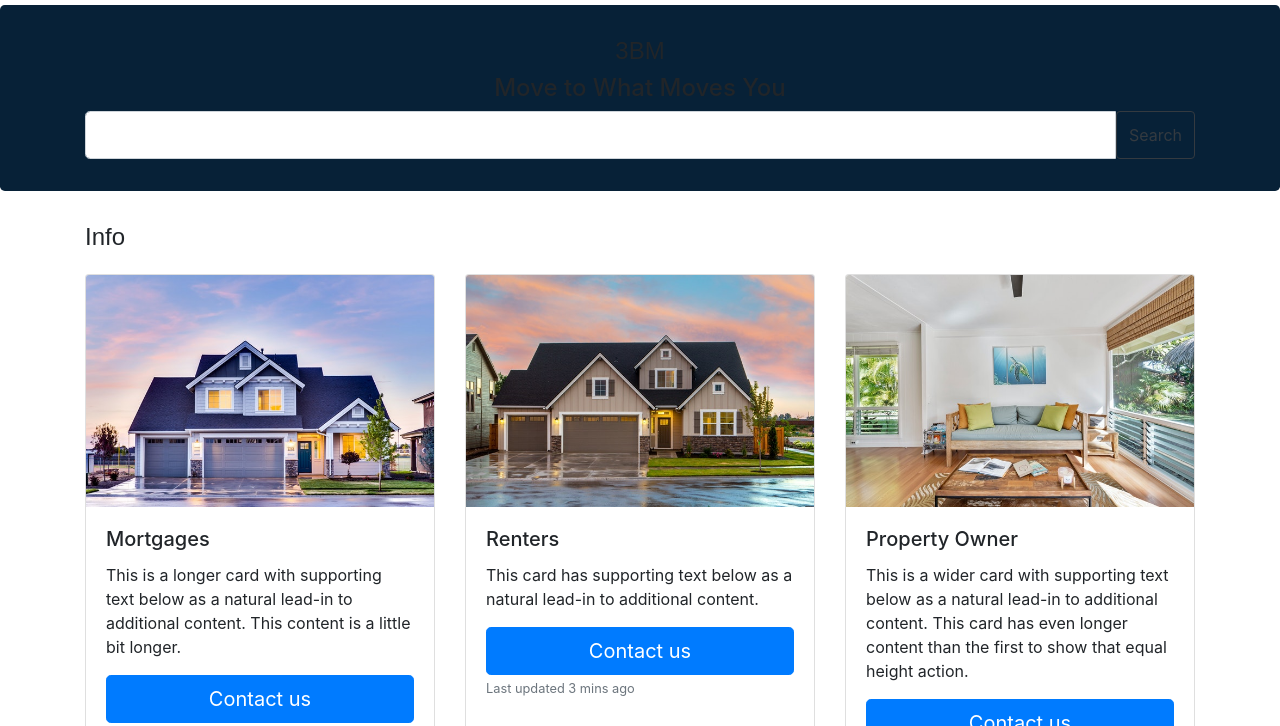
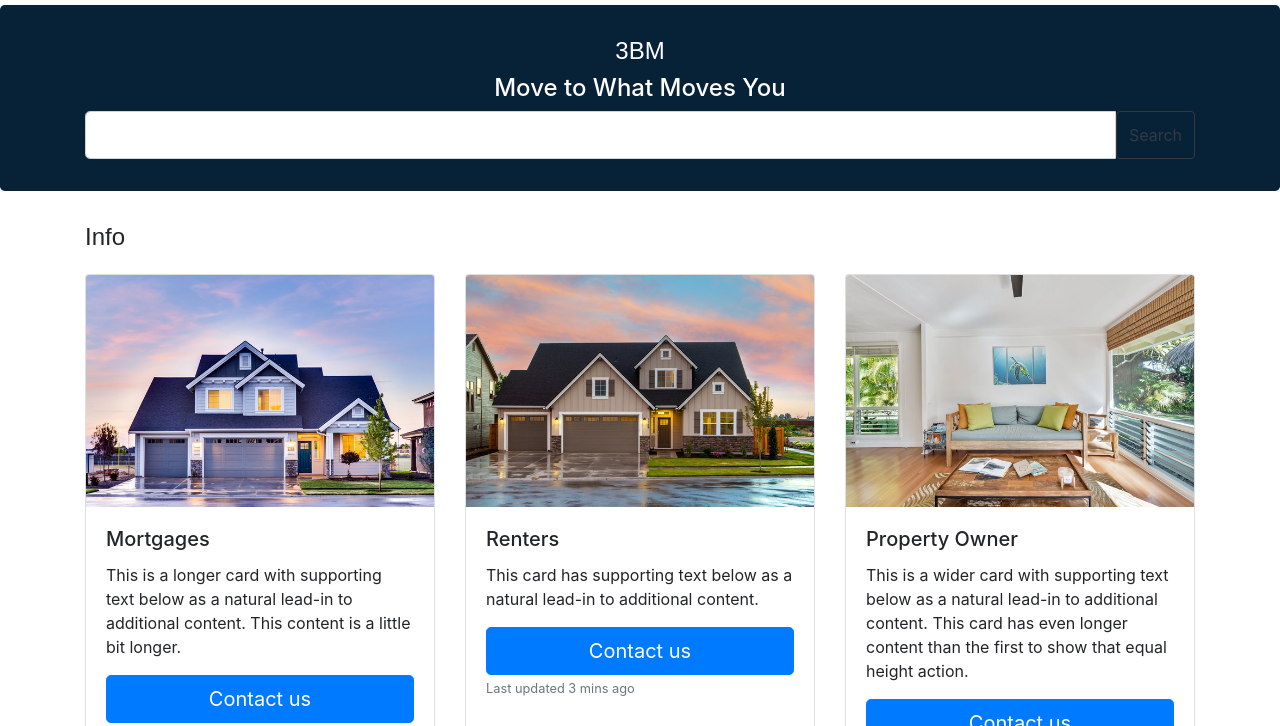
Before and after one commit to biruktesfu/RealEstate-Website, a plain HTML site: page index.html in a window 1280 px wide. Shown: the part 51-777 px from the top of the page. Drawn offline with nearby package versions, Linux system fonts and the light colour scheme.

Commit message:
fix index ui

```diff
--- a/index.html
+++ b/index.html
@@ -33,8 +33,8 @@
     <!--Jumbotron-->
     <section class="jumbotron text-center">
       <div class="container">
-        <h1>3BM</h1>
-        <h4>Move to What Moves You</h2>
+        <h1 class="text-white">3BM</h1>
+        <h4 class="text-white">Move to What Moves You</h2>
           <div class="input-group input-group-lg">
             <input type="text" class="form-control" aria-label="Sizing example input" aria-describedby="inputGroup-sizing-lg">
             <button type="button" class="btn btn-outline-dark">Search</button>
```
